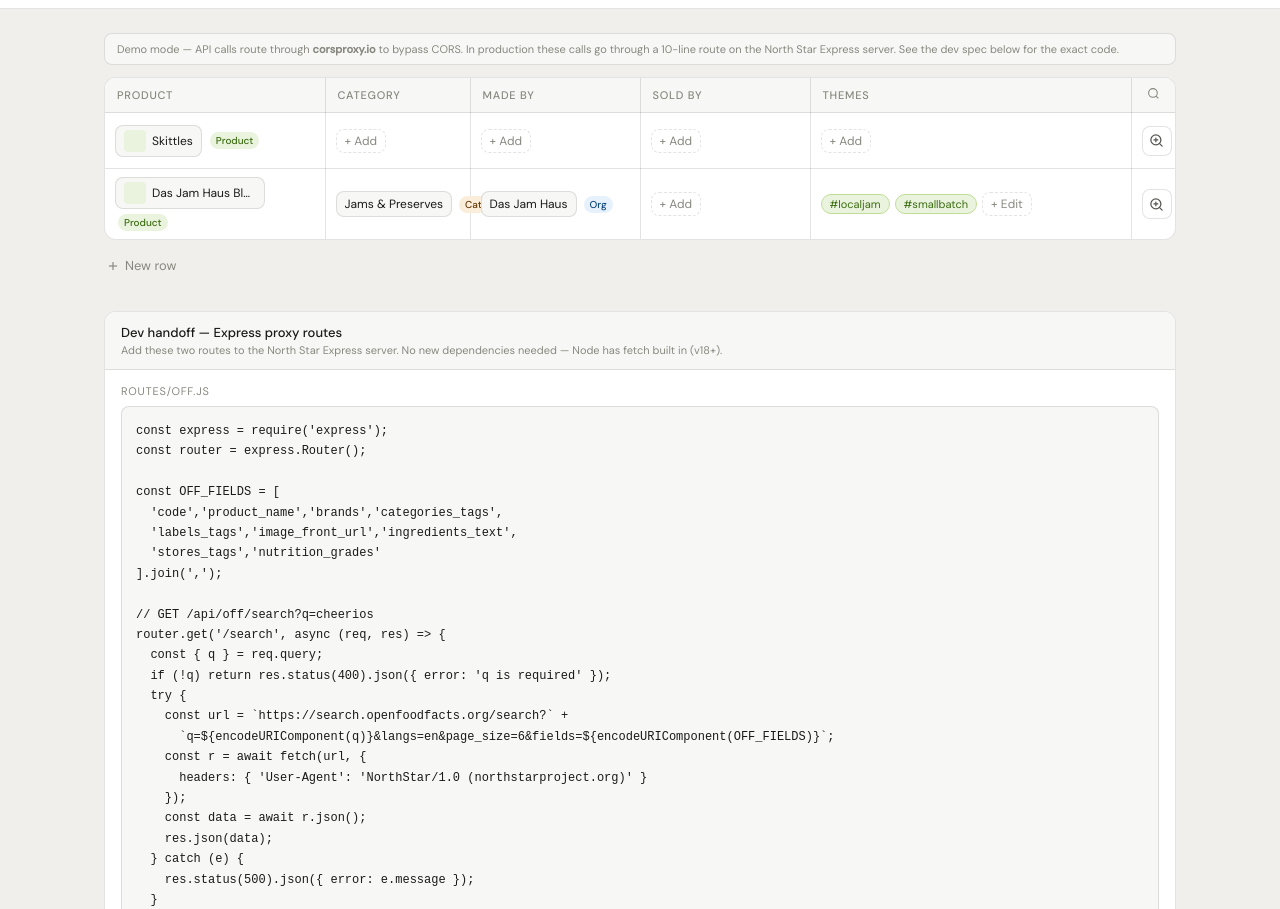
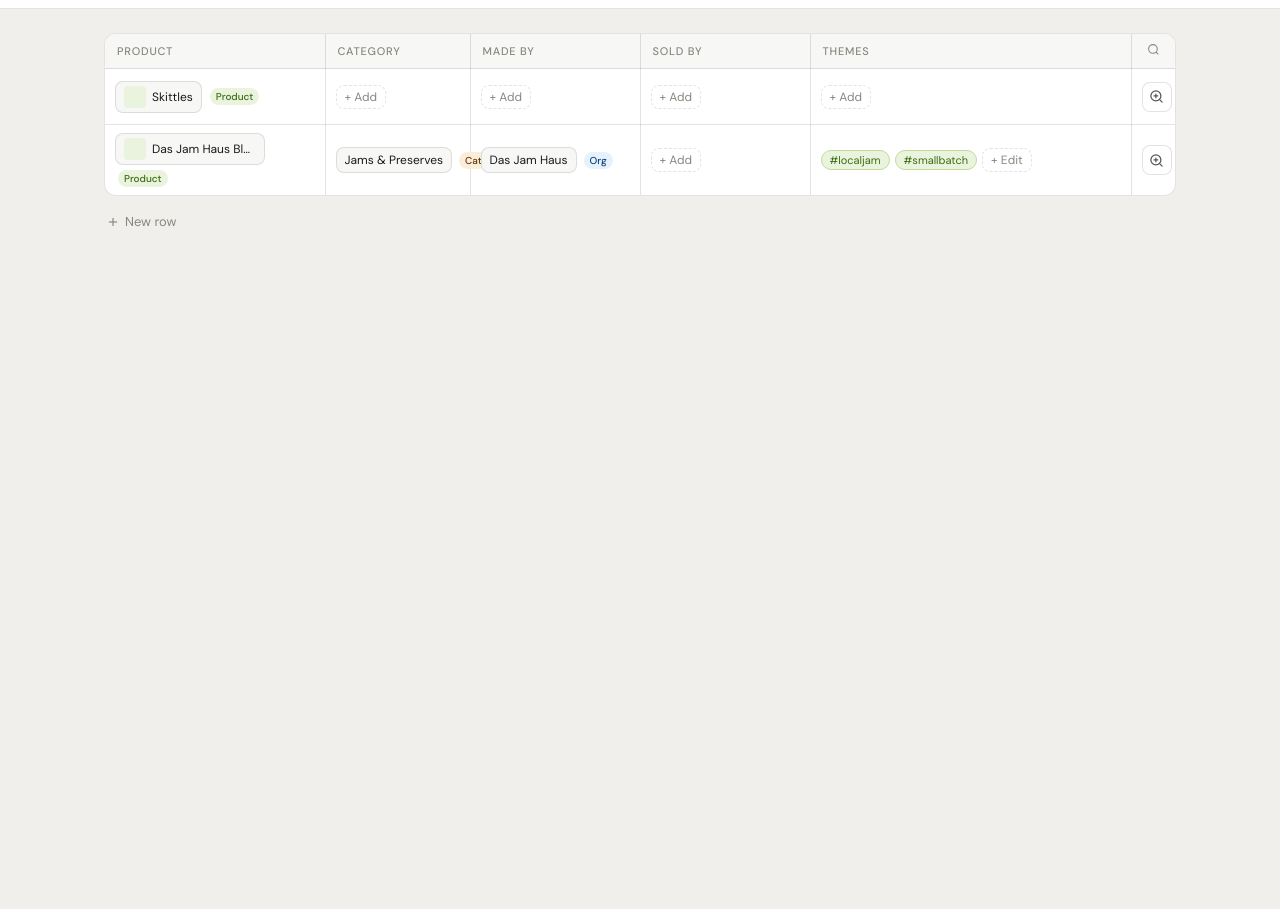
Before and after one commit to SarasprZimmer/NS-OFF-DEMO, a website: page northstar_off_demo_9.html in a window 1280 px wide. Shown: the part 43-952 px from the top of the page. After the commit the page ends 800 px from the top, so only its background shows below. Drawn offline with Linux system fonts and the light colour scheme.

Commit message:
new html

```diff
--- a/northstar_off_demo_8.html
+++ b/northstar_off_demo_9.html
@@ -4,6 +4,7 @@
 <meta charset="UTF-8"/>
 <meta name="viewport" content="width=device-width, initial-scale=1.0"/>
 <title>North Star — Open Food Facts Worksheet</title>
+<link rel="icon" href="data:,"/>
 <style>
 @import url('https://fonts.googleapis.com/css2?family=DM+Sans:wght@300;400;500&display=swap');
 *,*::before,*::after{box-sizing:border-box;margin:0;padding:0;}
@@ -139,7 +140,6 @@ body{font-family:'DM Sans',sans-serif;background:var(--bt);color:var(--tp);font-
 .ms{flex:1;height:36px;background:var(--g);color:#EAF3DE;border:none;border-radius:var(--r);font-size:13px;font-family:inherit;font-weight:500;cursor:pointer;}
 .ms:hover{background:var(--gd);}
 .mc{height:36px;padding:0 14px;border:0.5px solid var(--br);border-radius:var(--r);font-size:13px;font-family:inherit;background:none;color:var(--ts);cursor:pointer;}
-.proxy-note{font-size:11px;color:var(--tt);padding:8px 12px;background:var(--bs);border-radius:var(--r);margin-bottom:.75rem;border:0.5px solid var(--br);}
 </style>
 </head>
 <body>
@@ -160,12 +160,6 @@ body{font-family:'DM Sans',sans-serif;background:var(--bt);color:var(--tp);font-
 </nav>
 
 <div class="shell">
-
-  <div class="proxy-note">
-    Demo mode — API calls route through <strong>corsproxy.io</strong> to bypass CORS.
-    In production these calls go through a 10-line route on the North Star Express server.
-    See the dev spec below for the exact code.
-  </div>
 
   <div class="ws-card">
     <table class="ws-table">
@@ -208,71 +202,6 @@ body{font-family:'DM Sans',sans-serif;background:var(--bt);color:var(--tp);font-
     </div>
   </div>
 
-  <!-- DEV SPEC -->
-  <div style="margin-top:2rem;background:var(--bp);border:0.5px solid var(--br);border-radius:var(--rl);overflow:hidden;">
-    <div style="padding:12px 16px;border-bottom:0.5px solid var(--br);background:var(--bs);">
-      <div style="font-size:13px;font-weight:500;">Dev handoff — Express proxy routes</div>
-      <div style="font-size:11px;color:var(--tt);margin-top:2px;">Add these two routes to the North Star Express server. No new dependencies needed — Node has fetch built in (v18+).</div>
-    </div>
-    <div style="padding:14px 16px;">
-      <div style="font-size:11px;color:var(--tt);text-transform:uppercase;letter-spacing:.07em;margin-bottom:8px;">routes/off.js</div>
-      <pre style="font-size:12px;font-family:monospace;background:var(--bs);padding:14px;border-radius:var(--r);color:var(--tp);white-space:pre-wrap;line-height:1.7;border:0.5px solid var(--br);">const express = require('express');
-const router = express.Router();
-
-const OFF_FIELDS = [
-  'code','product_name','brands','categories_tags',
-  'labels_tags','image_front_url','ingredients_text',
-  'stores_tags','nutrition_grades'
-].join(',');
-
-// GET /api/off/search?q=cheerios
-router.get('/search', async (req, res) => {
-  const { q } = req.query;
-  if (!q) return res.status(400).json({ error: 'q is required' });
-  try {
-    const url = `https://search.openfoodfacts.org/search?` +
-      `q=${encodeURIComponent(q)}&langs=en&page_size=6&fields=${encodeURIComponent(OFF_FIELDS)}`;
-    const r = await fetch(url, {
-      headers: { 'User-Agent': 'NorthStar/1.0 (northstarproject.org)' }
-    });
-    const data = await r.json();
-    res.json(data);
-  } catch (e) {
-    res.status(500).json({ error: e.message });
-  }
-});
-
-// GET /api/off/barcode/:code
-router.get('/barcode/:code', async (req, res) => {
-  const { code } = req.params;
-  try {
-    const url = `https://world.openfoodfacts.net/api/v2/product/${code}.json` +
-      `?fields=${encodeURIComponent(OFF_FIELDS)}`;
-    const r = await fetch(url, {
-      headers: {
-        'Authorization': 'Basic ' + Buffer.from('off:off').toString('base64'),
-        'User-Agent': 'NorthStar/1.0 (northstarproject.org)'
-      }
-    });
-    const data = await r.json();
-    res.json(data);
-  } catch (e) {
-    res.status(500).json({ error: e.message });
-  }
-});
-
-module.exports = router;</pre>
-      <div style="font-size:11px;color:var(--tt);text-transform:uppercase;letter-spacing:.07em;margin:14px 0 8px;">Mount in app.js or server.js</div>
-      <pre style="font-size:12px;font-family:monospace;background:var(--bs);padding:12px;border-radius:var(--r);color:var(--tp);white-space:pre-wrap;line-height:1.7;border:0.5px solid var(--br);">const offRouter = require('./routes/off');
-app.use('/api/off', offRouter);</pre>
-      <div style="font-size:11px;color:var(--tt);text-transform:uppercase;letter-spacing:.07em;margin:14px 0 8px;">React component fetch calls (replaces direct OFF calls)</div>
-      <pre style="font-size:12px;font-family:monospace;background:var(--bs);padding:12px;border-radius:var(--r);color:var(--tp);white-space:pre-wrap;line-height:1.7;border:0.5px solid var(--br);">// Name search
-const res = await fetch(`/api/off/search?q=${encodeURIComponent(query)}`);
-
-// Barcode lookup
-const res = await fetch(`/api/off/barcode/${barcode}`);</pre>
-    </div>
-  </div>
 
 </div>
 
@@ -413,7 +342,8 @@ function resetPB(){
 function normProd(p){
   const catR=(p.categories_tags||[]).find(c=>c.startsWith('en:'))||'';
   const cat=catR.replace('en:','').replace(/-/g,' ').replace(/\b\w/g,l=>l.toUpperCase());
-  const brand=((p.brands||'').split(',')[0]||'').trim();
+  const brandsRaw = Array.isArray(p.brands) ? p.brands[0]||'' : (p.brands||'').split(',')[0]||'';
+  const brand = brandsRaw.trim();
   const stores=(p.stores_tags||[]).slice(0,3).map(s=>s.replace(/^en:/,'').replace(/-/g,' ').replace(/\b\w/g,l=>l.toUpperCase())).filter(Boolean).join(', ');
   const themes=(p.labels_tags||[]).map(l=>LMAP[l]).filter(Boolean);
   if(!themes.length&&cat)themes.push('#'+cat.replace(/\s+/g,'').toLowerCase().substring(0,20));
```
